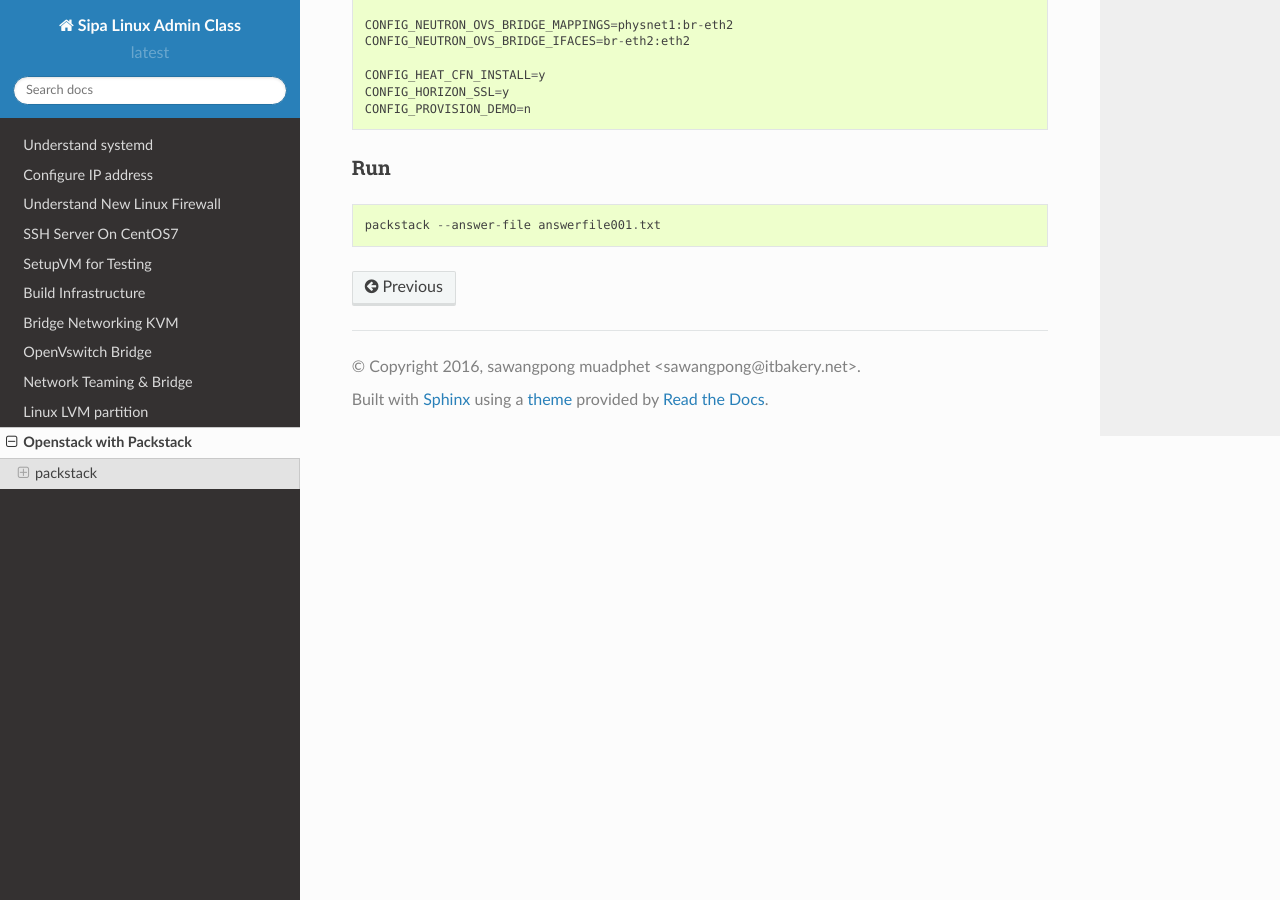
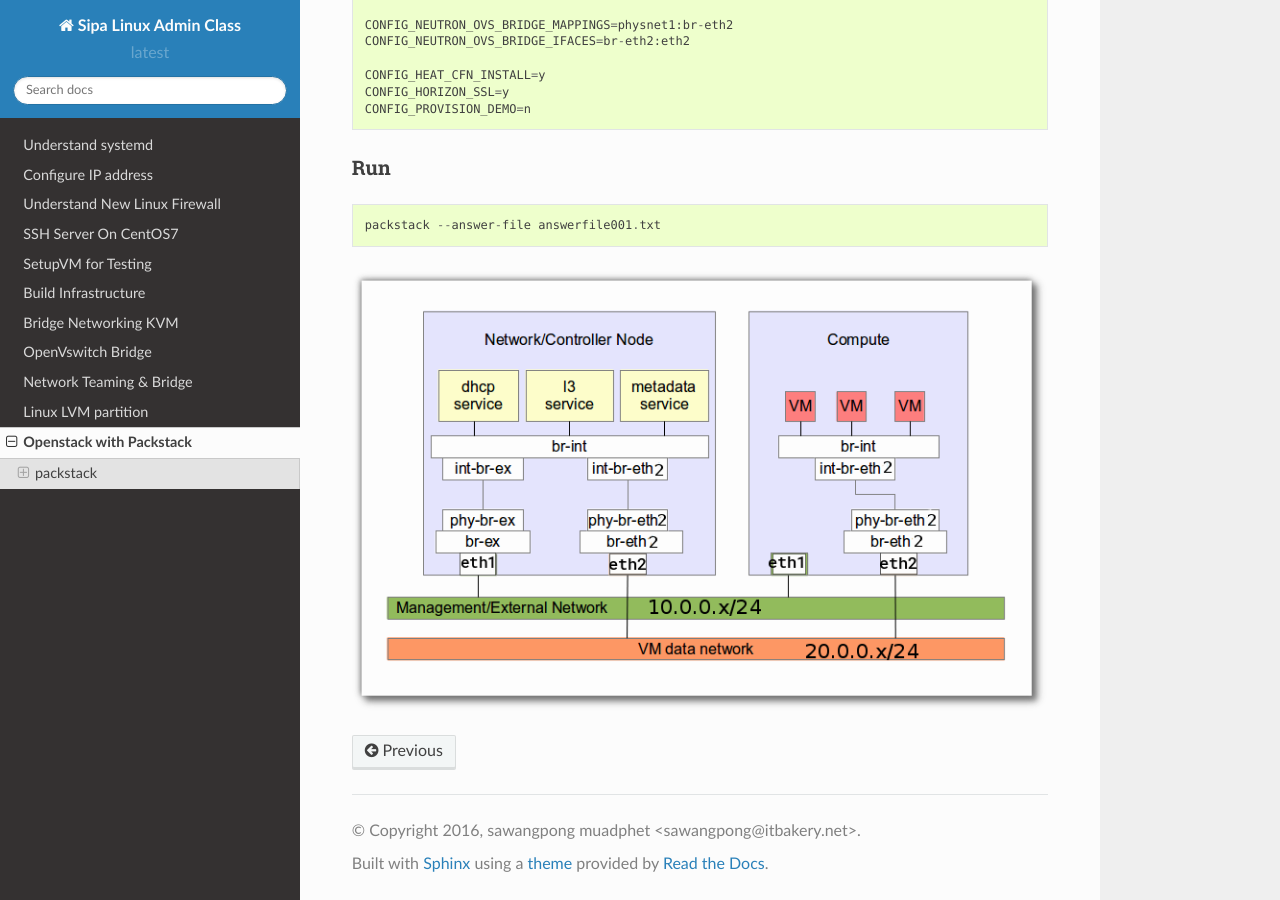
Before and after one commit to thaiopen/SipaLinuxCourse, a Sphinx documentation site: the page built from docs/source/packstack.rst, in a window 1280 px wide and 900 px high, scrolled down 1768 px. Built offline with Sphinx 7.4.7 and the Read the Docs theme 2.0.0, drawn with Linux system fonts in a browser that asks for light colours.

Commit message:
building and pushing docs

```diff
--- a/docs/source/packstack.rst
+++ b/docs/source/packstack.rst
@@ -106,3 +106,6 @@ Run
 ::
 
     packstack --answer-file answerfile001.txt
+
+
+.. image:: images/openstack-two-machine-two-nic.png
```
Also changed, not shown: docs/source/images/openstack-two-machine-two-nic.png (added), 6 other files.
